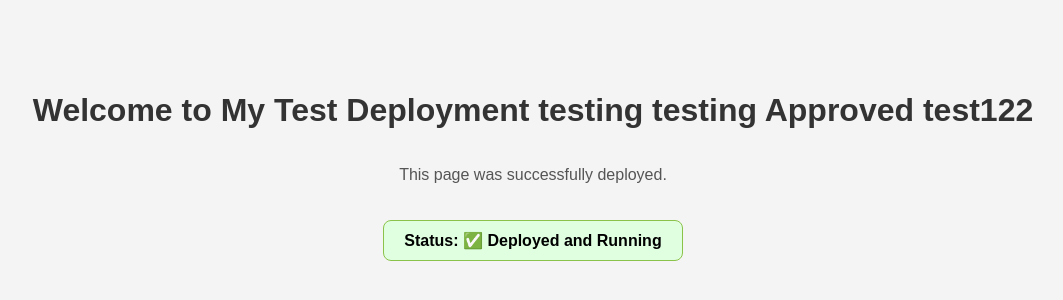
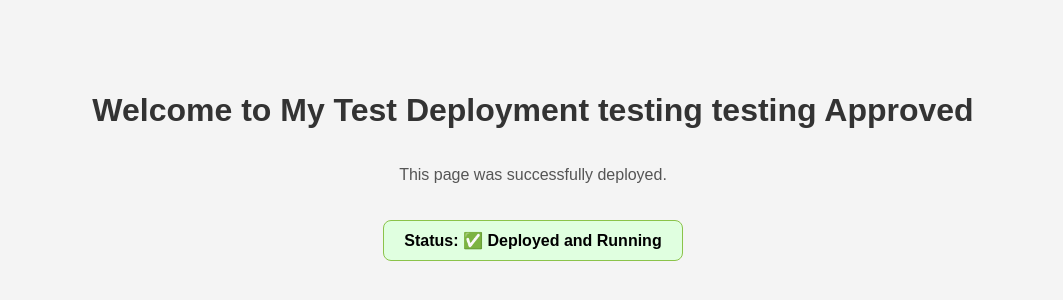
Before and after one commit to bhshilpa2708/trace_sample, a plain HTML site: page index.html in a window 1280 px wide. Shown: the part 234-534 px from the top of the page, without its empty margins (107-1170 px from the left). Drawn offline with Linux system fonts and the light colour scheme.

Commit message:
Update index.html

```diff
--- a/index.html
+++ b/index.html
@@ -35,7 +35,7 @@
   </style>
 </head>
 <body>
-<h1>Welcome to My Test Deployment testing testing Approved test122</h1>
+<h1>Welcome to My Test Deployment testing testing Approved </h1>
 <p>This page was successfully deployed.</p>
 <div class="status">Status: ✅ Deployed and Running</div>
 </body>
```
